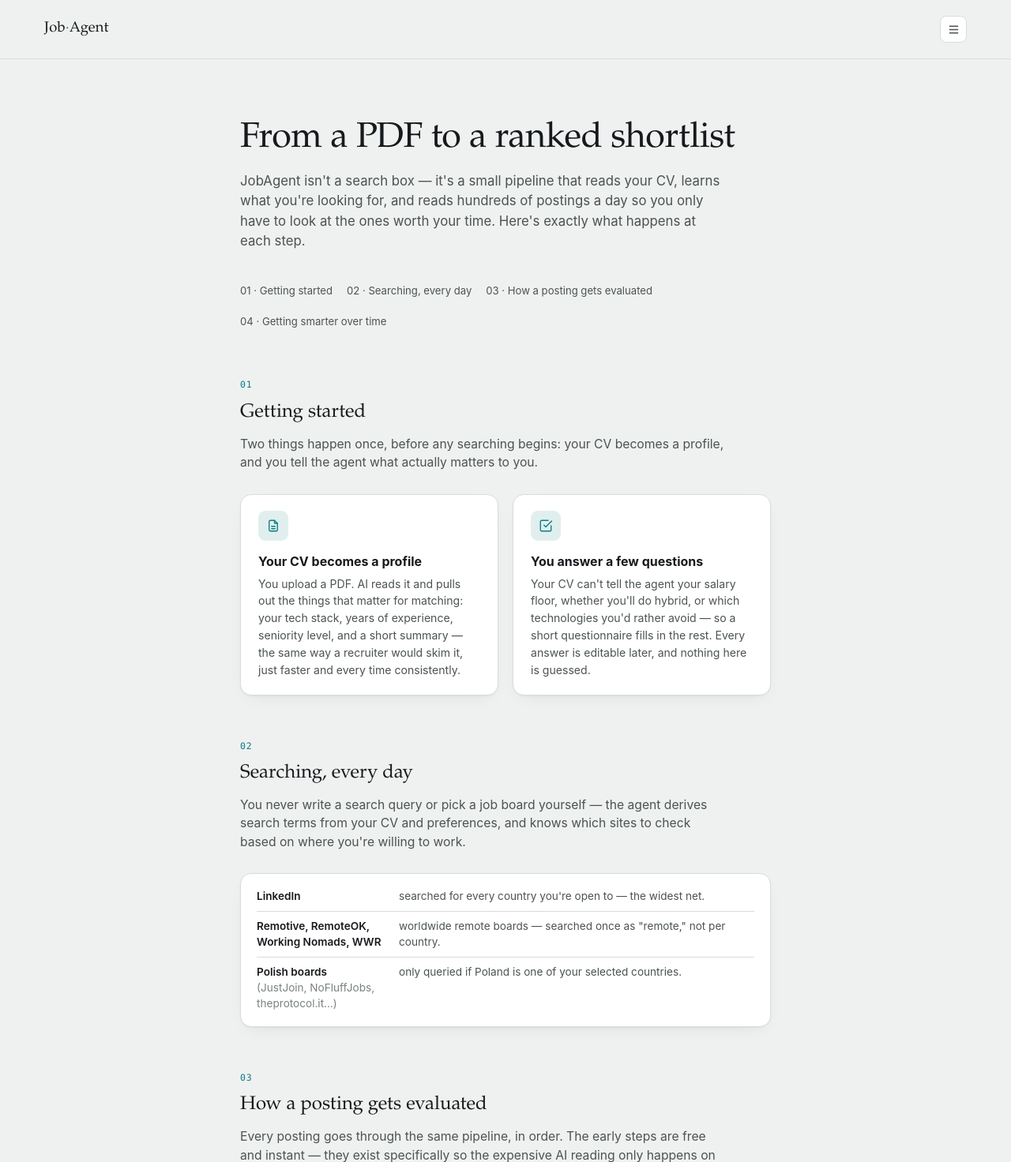
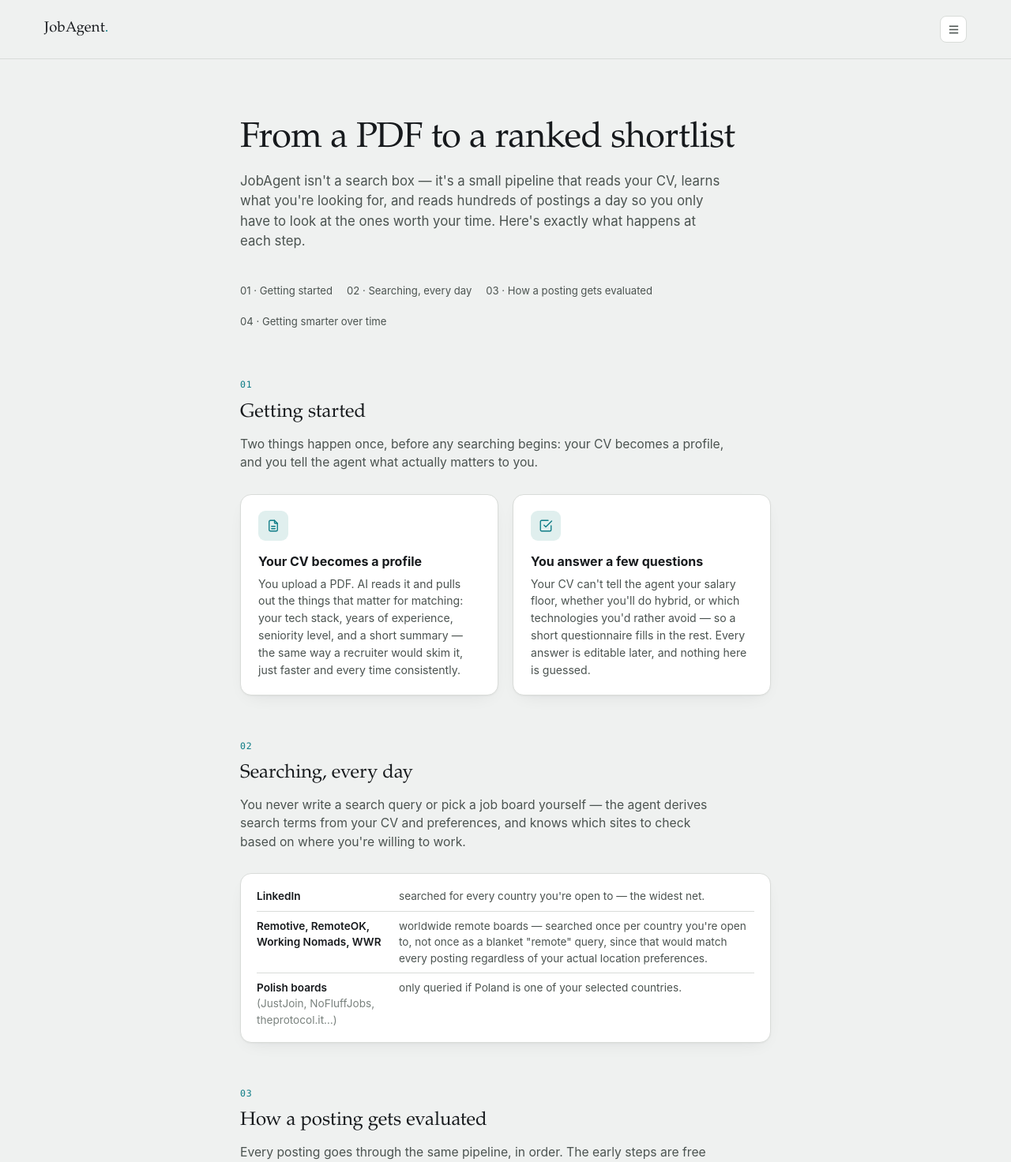
Before and after one commit to tobiaszbee/JobAgent, a Flask app: page /how-it-works in a window 1280 px wide. Shown: the top 1472 px of the page at 79% size. Run offline with Flask 3, Linux system fonts and the light colour scheme.

Commit message:
Fix wordmark inconsistency, remote-board routing doc, and stale README claims
- Wordmark markup on how_it_works/landing/login/questionnaire used a
  different style ("Job·Agent" middle-dot) than dashboard.html
  ("JobAgent." trailing dot). Unified on the dashboard's version.
- how_it_works.html's routing description was backwards: it claimed
  worldwide remote boards get searched once as a blanket "remote"
  query, which is the old, buggy behavior that was fixed specifically
  because collector/location.py treats "Remote" as matching
  everything unconditionally. Actual current behavior is one search
  per candidate country.
- README: "auto-clears after 6 hours" was stale, the window is 24h.
  Dealbreaker filter section only documented 2 of the 7 current
  checks (salary floor, remote-only); added geo, seniority, company
  type, working language, and no-salary-disclosed. The questionnaire
  table said Company/Seniority feed "soft scoring context", but
  company type and seniority are now hard dealbreaker filters, not
  just scoring signals. Would-apply gate description omitted
  rank_ceiling entirely, documented as a real, separate condition.

```diff
--- a/web/templates/how_it_works.html
+++ b/web/templates/how_it_works.html
@@ -10,7 +10,7 @@
 <body>
 
 <div class="topbar">
-  <div class="wordmark">Job<span class="dot">·</span>Agent</div>
+  <span class="wordmark">JobAgent<span class="dot">.</span></span>
   <details class="nav-menu">
     <summary aria-label="Menu" title="Menu">
       <svg viewBox="0 0 24 24" fill="none" stroke="currentColor" stroke-width="2"><path d="M4 6h16M4 12h16M4 18h16"/></svg>
@@ -77,7 +77,7 @@
 
   <div class="route-map">
     <div class="route-row"><span class="label">LinkedIn</span><span class="rule">searched for every country you're open to — the widest net.</span></div>
-    <div class="route-row"><span class="label">Remotive, RemoteOK,<br>Working Nomads, WWR</span><span class="rule">worldwide remote boards — searched once as "remote," not per country.</span></div>
+    <div class="route-row"><span class="label">Remotive, RemoteOK,<br>Working Nomads, WWR</span><span class="rule">worldwide remote boards — searched once per country you're open to, not once as a blanket "remote" query, since that would match every posting regardless of your actual location preferences.</span></div>
     <div class="route-row"><span class="label">Polish boards<br><span style="font-weight:400;color:var(--ink-faint)">(JustJoin, NoFluffJobs, theprotocol.it…)</span></span><span class="rule">only queried if Poland is one of your selected countries.</span></div>
   </div>
 </section>
--- a/web/templates/landing.html
+++ b/web/templates/landing.html
@@ -9,7 +9,7 @@
 <body>
 
 <div class="topbar">
-  <div class="wordmark">Job<span class="dot">·</span>Agent</div>
+  <span class="wordmark">JobAgent<span class="dot">.</span></span>
   <details class="nav-menu">
     <summary aria-label="Menu" title="Menu">
       <svg viewBox="0 0 24 24" fill="none" stroke="currentColor" stroke-width="2"><path d="M4 6h16M4 12h16M4 18h16"/></svg>
--- a/web/templates/login.html
+++ b/web/templates/login.html
@@ -9,7 +9,7 @@
 <body>
 
 <div class="topbar">
-  <div class="wordmark">Job<span class="dot">·</span>Agent</div>
+  <span class="wordmark">JobAgent<span class="dot">.</span></span>
 </div>
 
 <section class="hero">
--- a/web/templates/questionnaire.html
+++ b/web/templates/questionnaire.html
@@ -9,7 +9,7 @@
 <body>
 
 <div class="topbar">
-  <div class="wordmark">Job<span class="dot">·</span>Agent</div>
+  <span class="wordmark">JobAgent<span class="dot">.</span></span>
   <details class="nav-menu">
     <summary aria-label="Menu" title="Menu">
       <svg viewBox="0 0 24 24" fill="none" stroke="currentColor" stroke-width="2"><path d="M4 6h16M4 12h16M4 18h16"/></svg>
```
Also changed, not shown: README.md.
